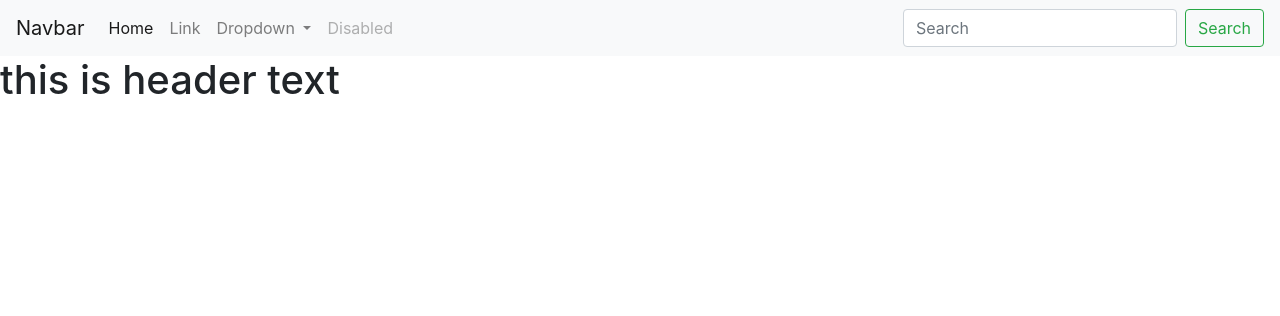
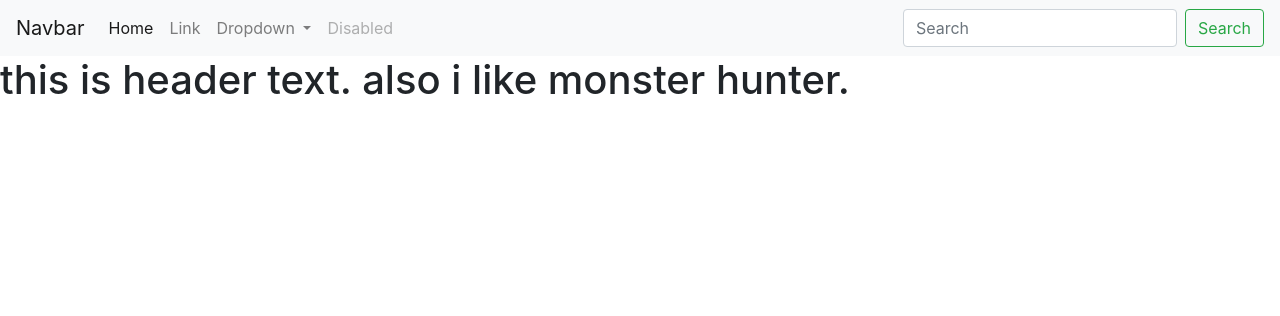
Before and after one commit to vinit-rao/queueup-django, a Django app: page / in a window 1280 px wide. Shown: the top 316 px of the page. Run offline with Django 5.2, Linux system fonts and the light colour scheme.

Commit message:
monsterhunter

```diff
--- a/templates/index.html
+++ b/templates/index.html
@@ -47,7 +47,7 @@
   </div>
 </nav>
   {% block content %}
-    <h1>this is header text</h1>
+    <h1>this is header text. also i like monster hunter.</h1>
   {% endblock %}
 
     <!-- Optional JavaScript -->
```
